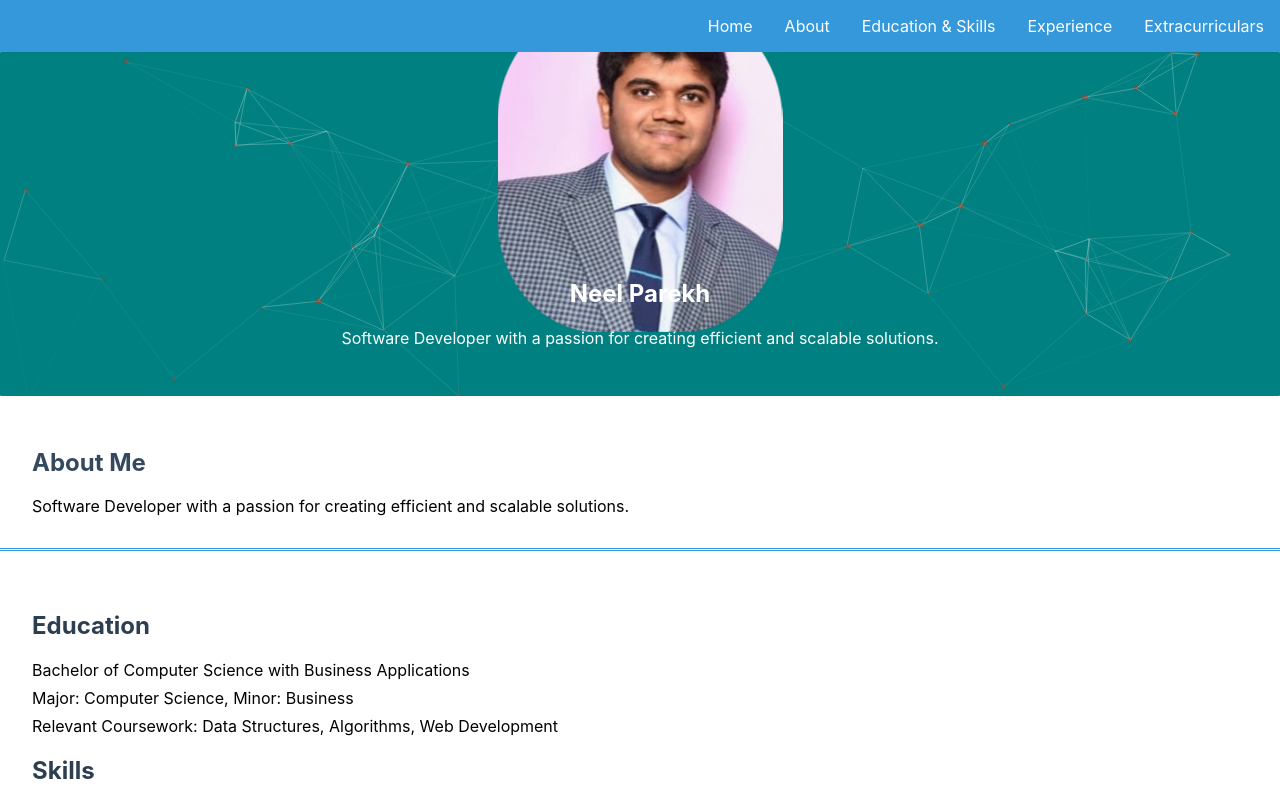
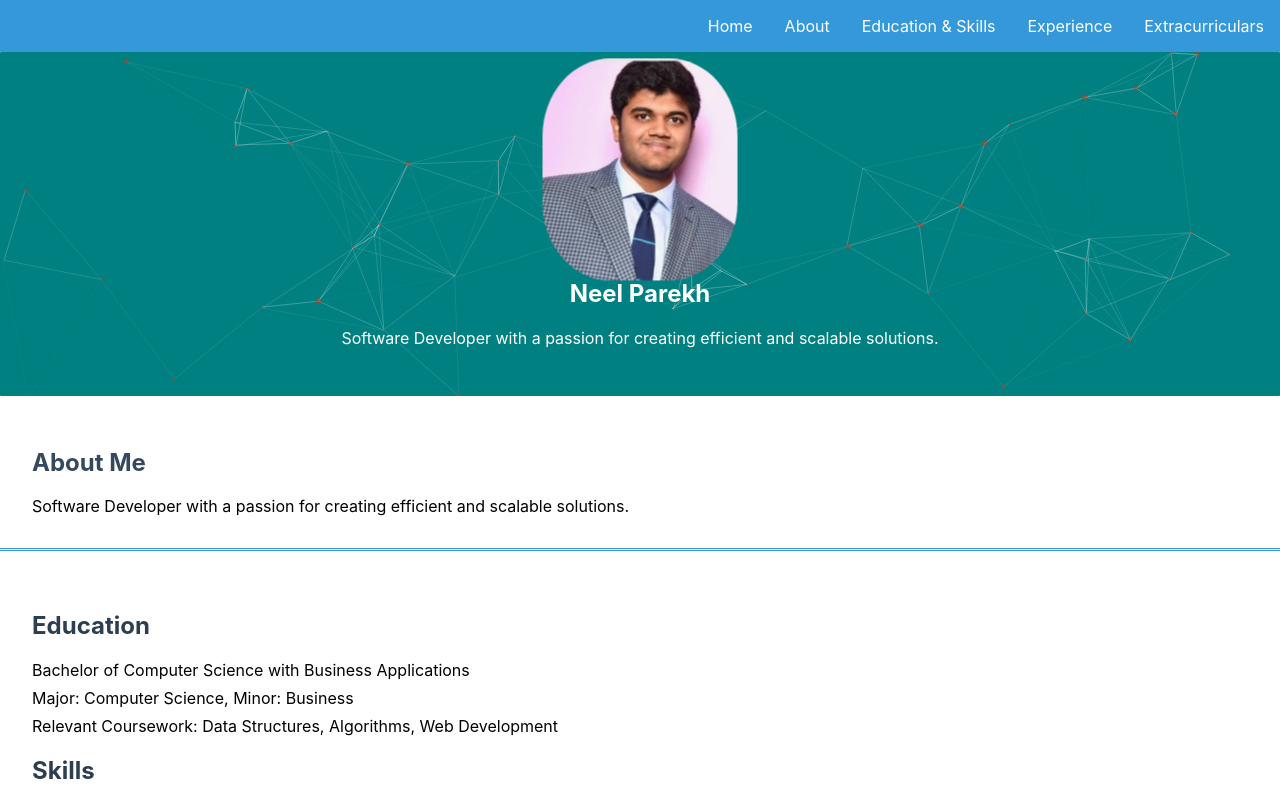
Before and after one commit to np2400/my-portfolio, a React (Create React App) app: page / in a window 1280 px wide. In both pictures the pointer is over the picture 640 px from the left and 169 px from the top of the page. Shown: the top 800 px of the page. Built offline with nearby package versions, Linux system fonts and the light colour scheme.

Commit message:
Updated profile photo hover effect and hero section styling

```diff
--- a/src/Hero.css
+++ b/src/Hero.css
@@ -23,12 +23,12 @@
   width: 150px;
   height: auto;
   border-radius: 50%;
-  transition: transform 0.3s ease-in-out, border-radius 1s ease;
+  transition: transform 0.4s ease-in-out, border-radius 1s ease;
   z-index: 1; /* Add this to ensure profile photo is above particles */
 }
 
 .profile-photo:hover {
-  transform: scale(1.9) rotateX(180deg) rotateX(180deg);
+  transform: scale(1.3) rotateX(180deg) rotateX(180deg);
   border-radius: 35%;
 }
 
```
